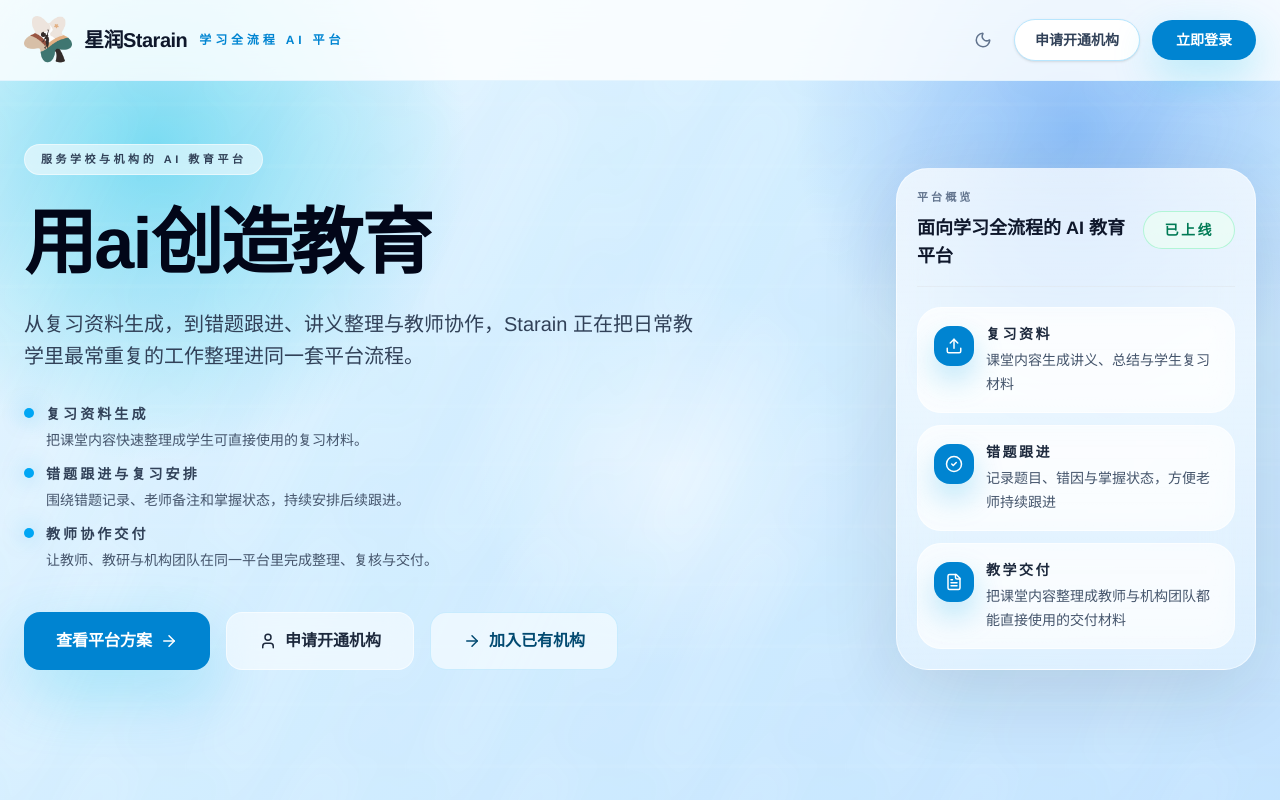
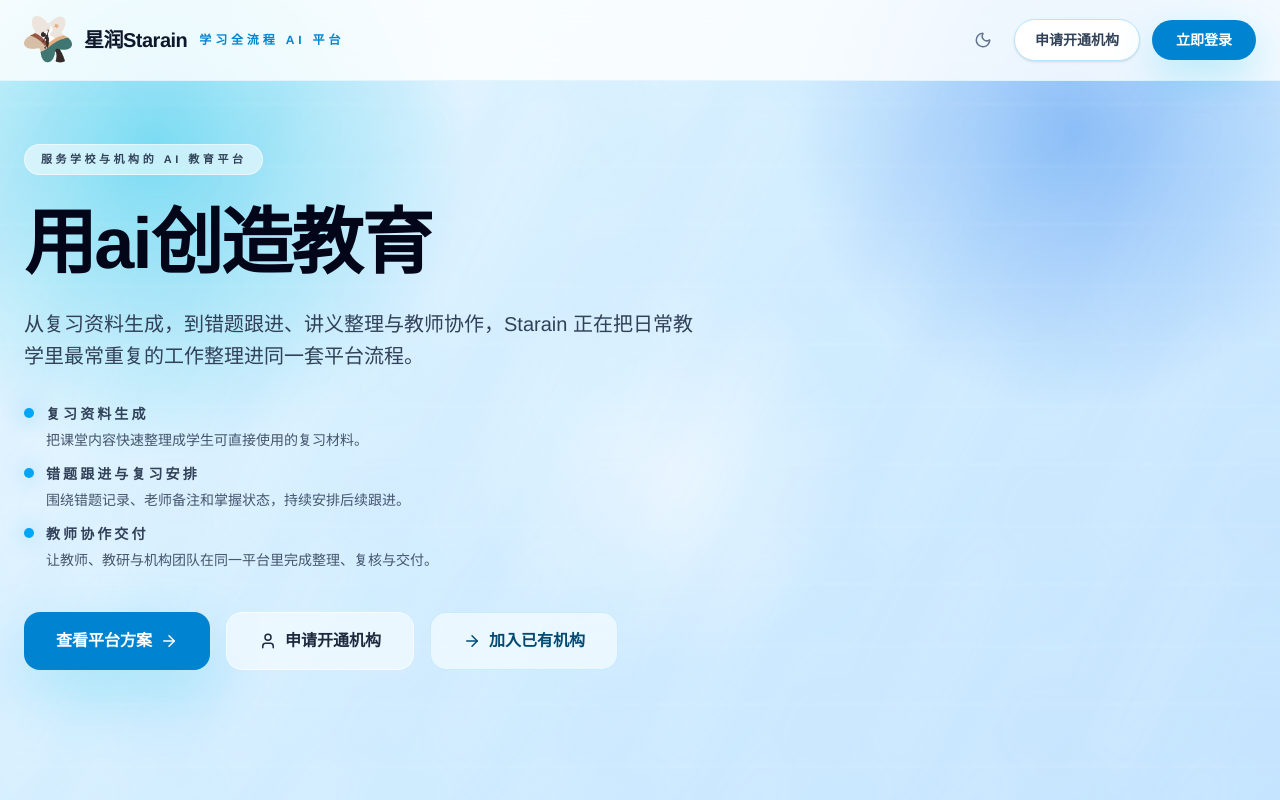
Before and after one commit to KaynXu/Xingrun-Website, a React (Vite) app in the folder frontend/: page / in a window 1280 px wide. Shown: the top 800 px of the page. Built offline with nearby package versions, Linux system fonts and the light colour scheme.

Commit message:
fix: remove landing overview card

```diff
--- a/frontend/src/features/landing/LandingPage.tsx
+++ b/frontend/src/features/landing/LandingPage.tsx
@@ -2,14 +2,12 @@ import { useEffect, useState } from 'react';
 import {
   AlertCircle,
   ArrowRight,
-  CheckCircle2,
   Database,
   FileText,
   Home,
   Moon,
   ShieldCheck,
   Sun,
-  Upload,
   User,
 } from 'lucide-react';
 import { motion, useReducedMotion } from 'motion/react';
@@ -295,7 +293,7 @@ export function LandingPage({
         <HeroBackgroundGrainient />
 
         <div className="relative z-10 mx-auto flex min-h-screen max-w-7xl items-end px-6 py-24 md:py-32 lg:py-36">
-          <div className="grid w-full gap-10 lg:grid-cols-[minmax(0,1.12fr)_360px] lg:items-end">
+          <div className="w-full">
             <motion.div
               initial={{ opacity: 0, y: 40 }}
               animate={{ opacity: 1, y: 0 }}
@@ -377,51 +375,6 @@ export function LandingPage({
                   加入已有机构
                 </button>
               </motion.div>
-            </motion.div>
-
-            <motion.div
-              initial={{ opacity: 0, x: 28, y: 20 }}
-              animate={{ opacity: 1, x: 0, y: 0 }}
-              transition={{ delay: 0.34, duration: 0.85, ease: [0.16, 1, 0.3, 1] }}
-              className="lg:justify-self-end"
-            >
-              <div className="overflow-hidden rounded-[2rem] border border-white/55 bg-[linear-gradient(180deg,rgba(255,255,255,0.72)_0%,rgba(255,255,255,0.38)_100%)] p-5 shadow-[0_24px_80px_rgba(15,23,42,0.12)] backdrop-blur-xl dark:border-white/10 dark:bg-[linear-gradient(180deg,rgba(2,6,23,0.42)_0%,rgba(15,23,42,0.7)_100%)] dark:shadow-[0_24px_80px_rgba(2,6,23,0.35)]">
-                <div className="flex items-center justify-between gap-4 border-b border-slate-200/70 pb-4 dark:border-white/10">
-                  <div>
-                    <p className="text-[11px] font-semibold uppercase tracking-[0.28em] text-slate-500 dark:text-slate-400">平台概览</p>
-                    <p className="mt-2 text-lg font-semibold text-slate-900 dark:text-white">面向学习全流程的 AI 教育平台</p>
-                  </div>
-                  <div className="shrink-0 rounded-full border border-emerald-200/80 bg-emerald-50/80 px-4 py-1.5 text-xs font-semibold tracking-[0.18em] text-emerald-700 dark:border-emerald-500/20 dark:bg-emerald-500/10 dark:text-emerald-300 sm:px-5 sm:py-2 sm:text-sm">
-                    已上线
-                  </div>
-                </div>
-
-                <div className="mt-5 space-y-3">
-                  {[
-                    { icon: Upload, title: '复习资料', body: '课堂内容生成讲义、总结与学生复习材料' },
-                    { icon: CheckCircle2, title: '错题跟进', body: '记录题目、错因与掌握状态，方便老师持续跟进' },
-                    { icon: FileText, title: '教学交付', body: '把课堂内容整理成教师与机构团队都能直接使用的交付材料' },
-                  ].map((item, index) => (
-                    <motion.div
-                      key={item.title}
-                      initial={{ opacity: 0, y: 18 }}
-                      animate={{ opacity: 1, y: 0 }}
-                      transition={{ delay: 0.52 + index * 0.1, duration: 0.55 }}
-                      className="rounded-[1.5rem] border border-white/60 bg-white/60 p-4 backdrop-blur-md dark:border-white/10 dark:bg-slate-950/34"
-                    >
-                      <div className="flex items-start gap-3">
-                        <div className="mt-0.5 flex h-10 w-10 shrink-0 items-center justify-center rounded-2xl bg-sky-600 text-white shadow-[0_14px_30px_rgba(14,165,233,0.28)]">
-                          <item.icon size={18} />
-                        </div>
-                        <div>
-                          <p className="text-sm font-semibold tracking-[0.18em] text-slate-800 dark:text-slate-100">{item.title}</p>
-                          <p className="mt-1 text-sm leading-6 text-slate-600 dark:text-slate-300">{item.body}</p>
-                        </div>
-                      </div>
-                    </motion.div>
-                  ))}
-                </div>
-              </div>
             </motion.div>
           </div>
         </div>
```
Also changed, not shown: 1 other file (tests, documents, lock files or other folders).
